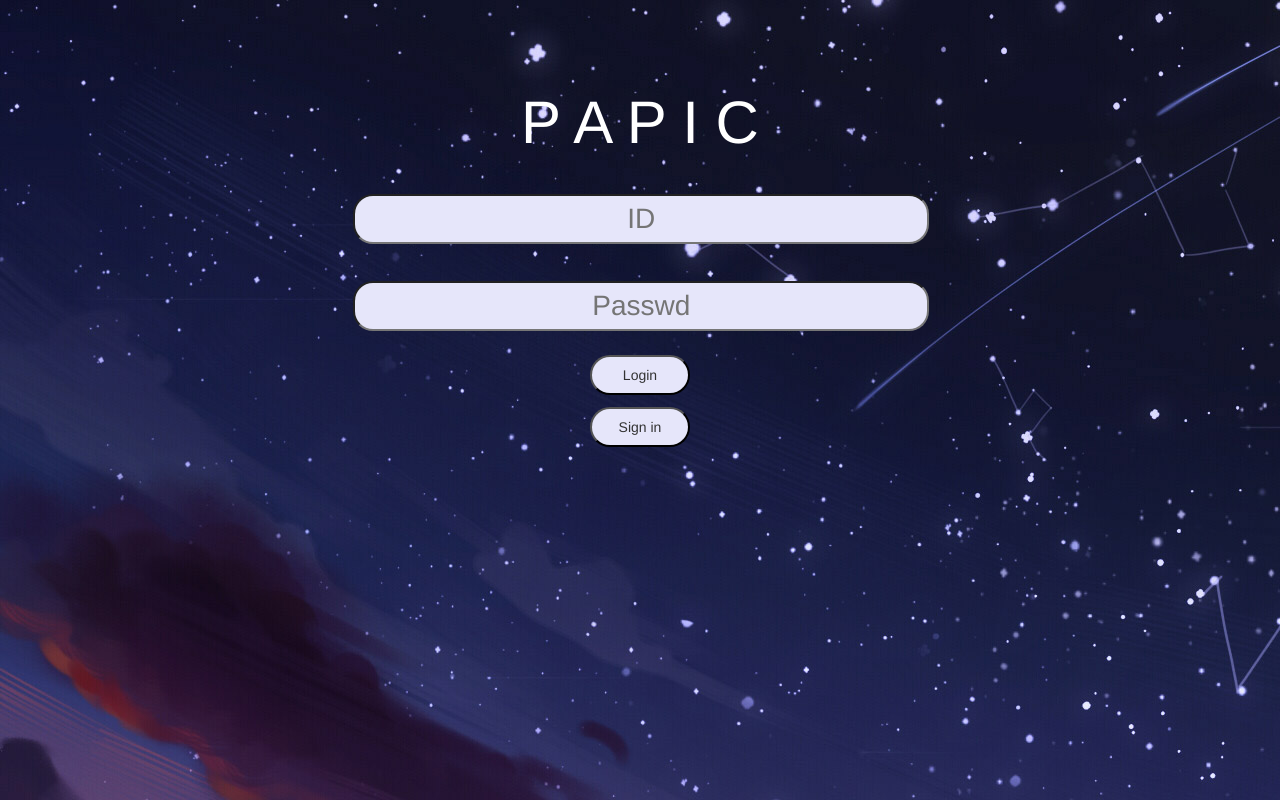
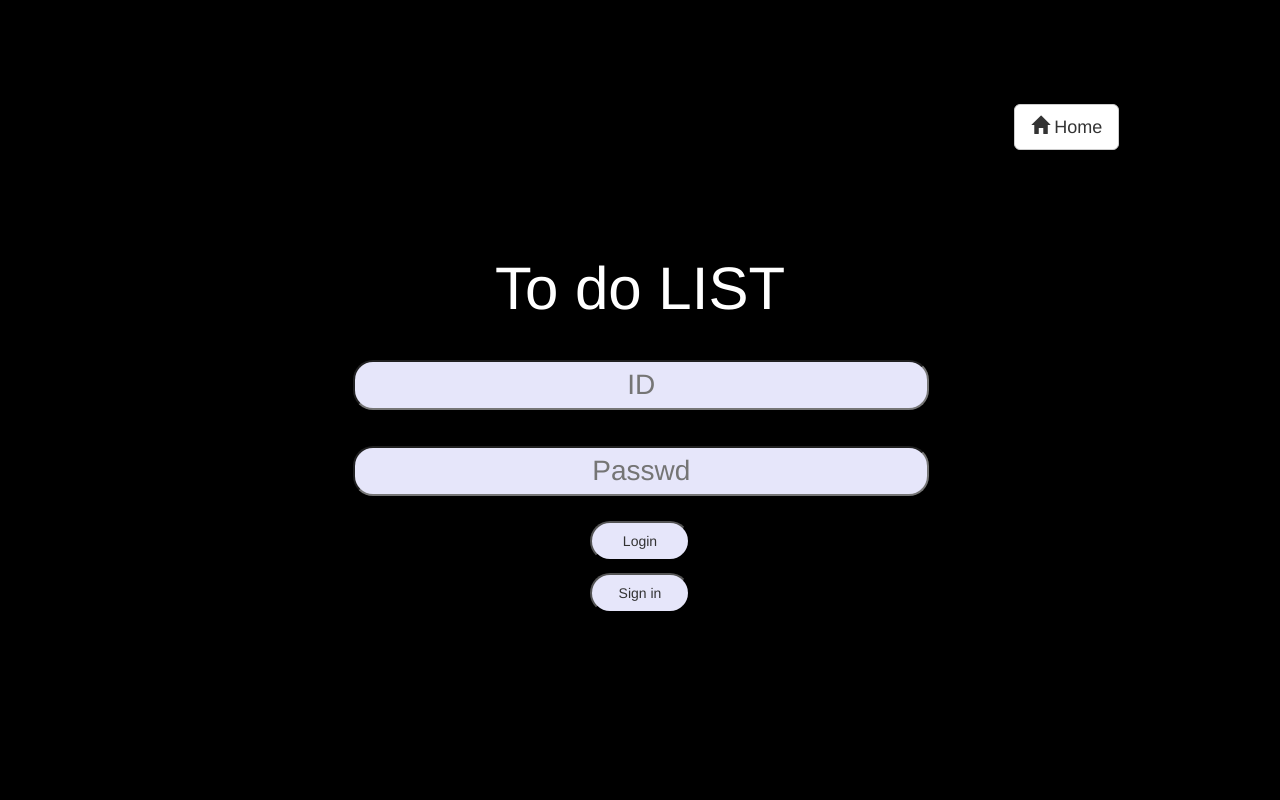
Before and after one commit to LucyLiszt/PAPIC_Homework3, a PHP site: page / in a window 1280 px wide. Run offline with PHP 8.4, Linux system fonts and the light colour scheme; some libraries are stand-ins or nearby versions.

Commit message:
add loginpage

```diff
--- a/css/index.css
+++ b/css/index.css
@@ -31,6 +31,6 @@
 
 /* body start */
 body{
-    background-image: url("../imgs/bg.jpg");
+   background-color: black;
 }
 /* body end */
--- a/index.html
+++ b/index.html
@@ -5,7 +5,7 @@
         <link rel="stylesheet" href="https://cdn.jsdelivr.net/npm/bootstrap@3.3.7/dist/css/bootstrap.min.css">
         <link rel="shortcut icon" href="imgs/shortcut_icon.jpg">
         <link rel="stylesheet" href="./css/index.css" type="text/css">
-        <title>Welcome to PAPIC</title>
+        <title>Welcome to To do LIST</title>
         <script src="https://cdn.staticfile.org/jquery/1.10.2/jquery.min.js"></script>
         <script src="js/index.js"></script>
     </head>
@@ -13,8 +13,15 @@
         <div class="container-fluid">
             <div class="row  title_div">
                 <div class="col-sm-0 col-md-4"></div>
+                <div class="col-sm-12 col-md-4"></div>
+                <div class="col-sm-0 col-md-4">
+                    <button type="button" class="btn btn-default btn-lg">
+                    <span class="glyphicon glyphicon-home" aria-hidden="true"></span> Home</button></div>
+            </div>
+            <div class="row  title_div">
+                <div class="col-sm-0 col-md-4"></div>
                 <div class="col-sm-12 col-md-4">
-                    <p>P A P I C</p>
+                    <p>To do LIST</p>
                 </div>
                 <div class="col-sm-0 col-md-4"></div>
             </div>
```
Also changed, not shown: imgs/shortcut_icon.jpg.
